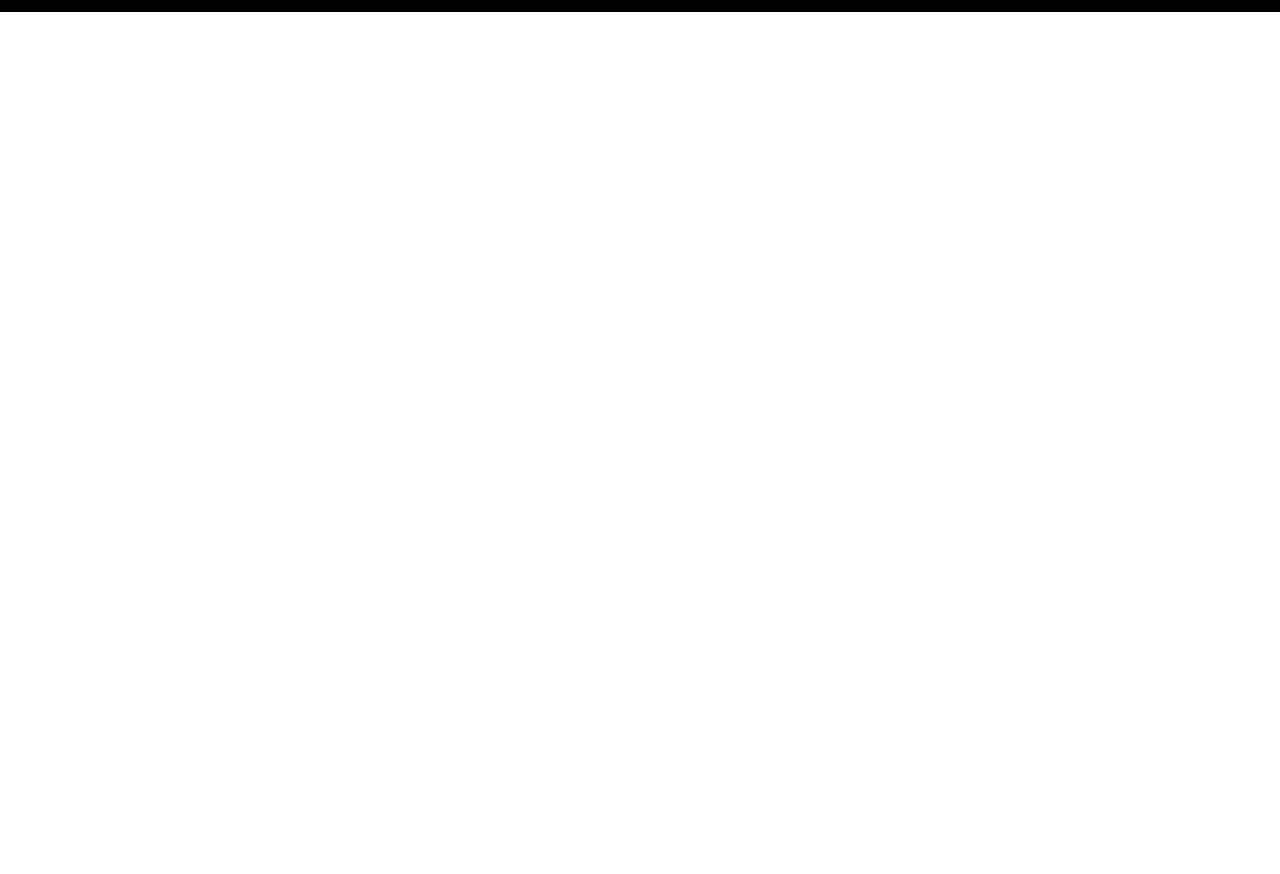
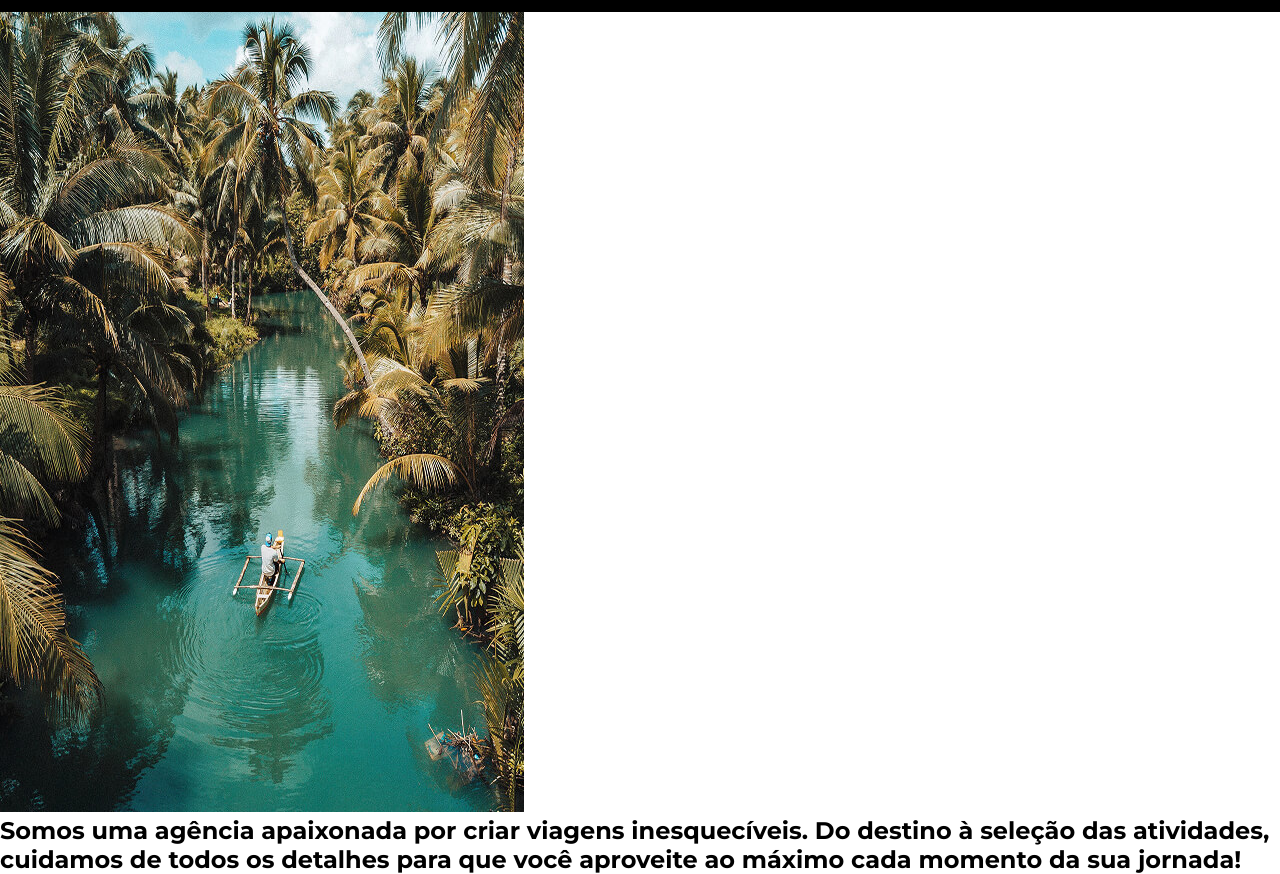
Before and after one commit to micaele-souza/Jornada-viagens, a plain HTML site: page index.html in a window 1280 px wide. Shown: the part 128-1002 px from the top of the page. Before the commit the page ends 800 px from the top, so only its background shows below. Drawn offline with Linux system fonts and the light colour scheme.

Commit message:
inicia estrutura do hero

```diff
--- a/css/style.css
+++ b/css/style.css
@@ -1,3 +1,3 @@
-
 @import url(global.css);
 @import url(header.css);
+@import url(hero.css);
--- a/index.html
+++ b/index.html
@@ -46,5 +46,13 @@
         </nav>
       </div>
     </header>
+    <section class="hero">
+      <img src="img/hero-mobile.jpg" alt="Imagem de uma praia com coqueiros" />
+      <h2>
+        Somos uma agência apaixonada por criar viagens inesquecíveis. Do destino
+        à seleção das atividades, cuidamos de todos os detalhes para que você
+        aproveite ao máximo cada momento da sua jornada!
+      </h2>
+    </section>
   </body>
 </html>
```
Also changed, not shown: css/hero.css (added), img/hero-mobile.jpg (added).
